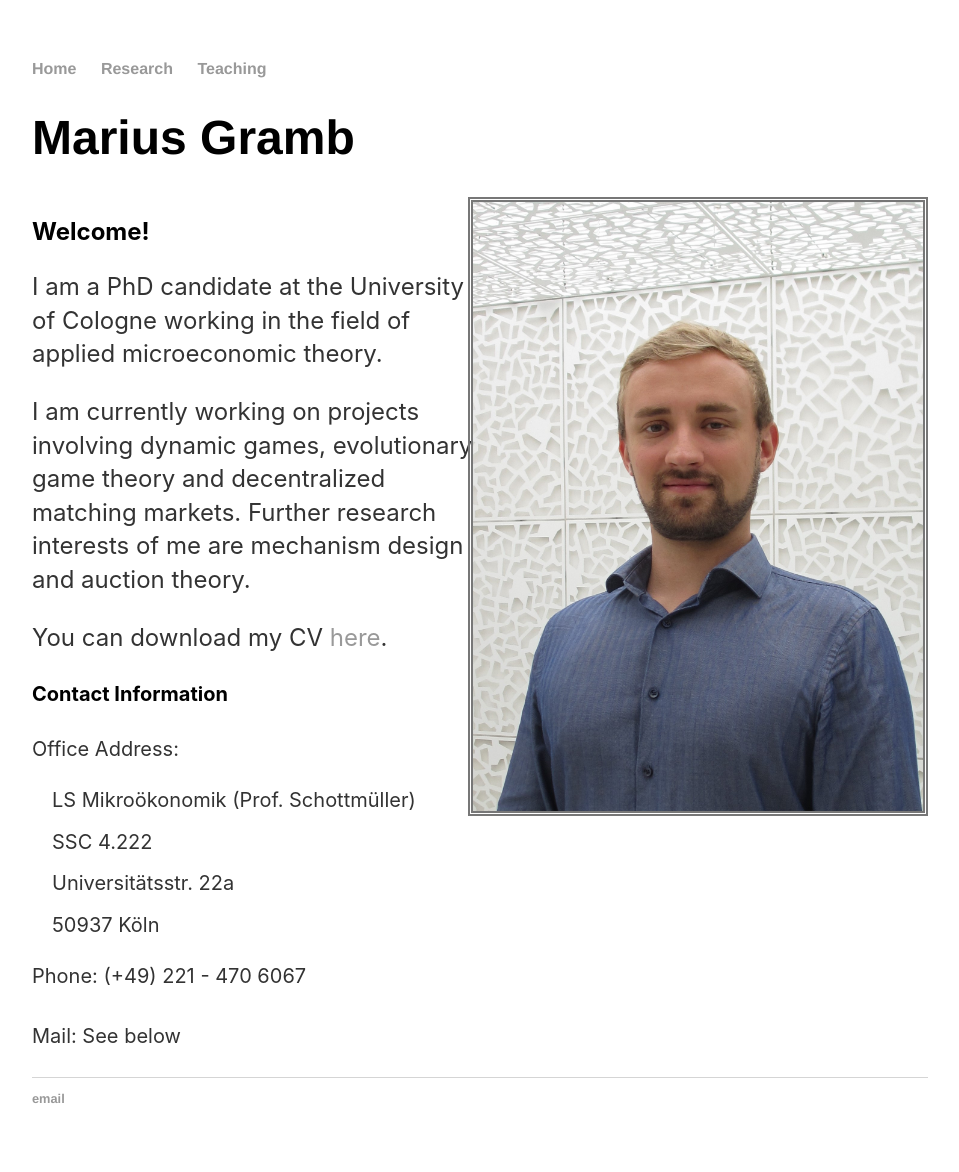
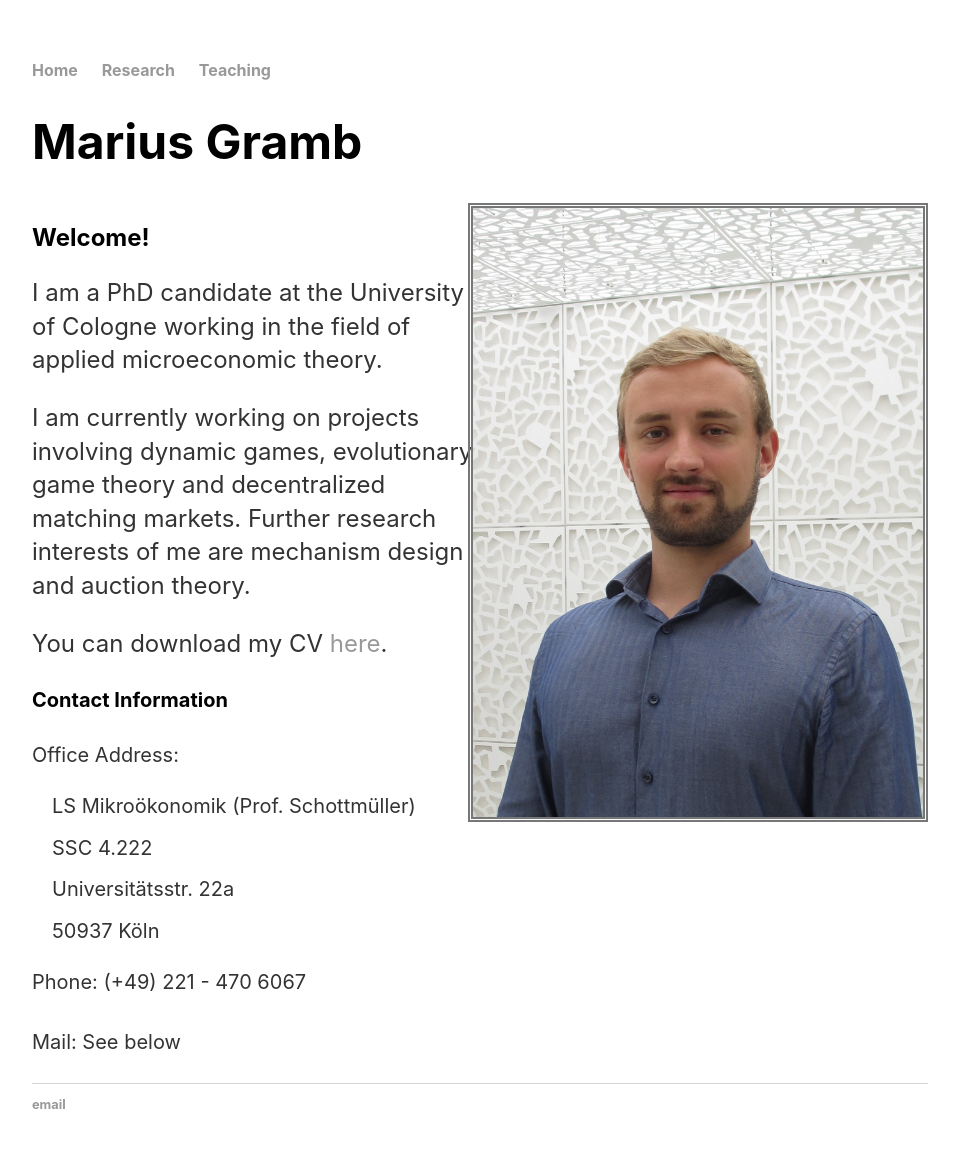
Before and after one commit to mariusgramb/mariusgramb.github.io, a Jekyll site: the page built from index.html, in a window 1280 px wide. Shown: the whole page, without its empty margins (160-1119 px from the left). Built offline with Jekyll 4.4.1, drawn with Linux system fonts in a browser that asks for light colours.

Commit message:
Update home.css

```diff
--- a/css/home.css
+++ b/css/home.css
@@ -4,7 +4,7 @@
    font-family: -apple-system, BlinkMacSystemFont, "Avenir Next", Avenir, "Nimbus Sans L", Roboto, "Noto Sans", "Segoe UI", Arial, Helvetica, "Helvetica Neue", sans-serif;
 }
 nav ul, footer ul {
-    font-family:'Helvetica', 'Arial', 'Sans-Serif';
+    font-family:-apple-system, BlinkMacSystemFont, "Avenir Next", Avenir, "Nimbus Sans L", Roboto, "Noto Sans", "Segoe UI", Arial, Helvetica, "Helvetica Neue", sans-serif;
     padding: 0px;
     list-style: none;
     font-weight: bold;
@@ -22,7 +22,7 @@
 }
 h1 {
     font-size: 3em;
-    font-family:'Helvetica', 'Arial', 'Sans-Serif';
+    font-family:-apple-system, BlinkMacSystemFont, "Avenir Next", Avenir, "Nimbus Sans L", Roboto, "Noto Sans", "Segoe UI", Arial, Helvetica, "Helvetica Neue", sans-serif;
 }
 p {
     font-size: 1.5em;
```
